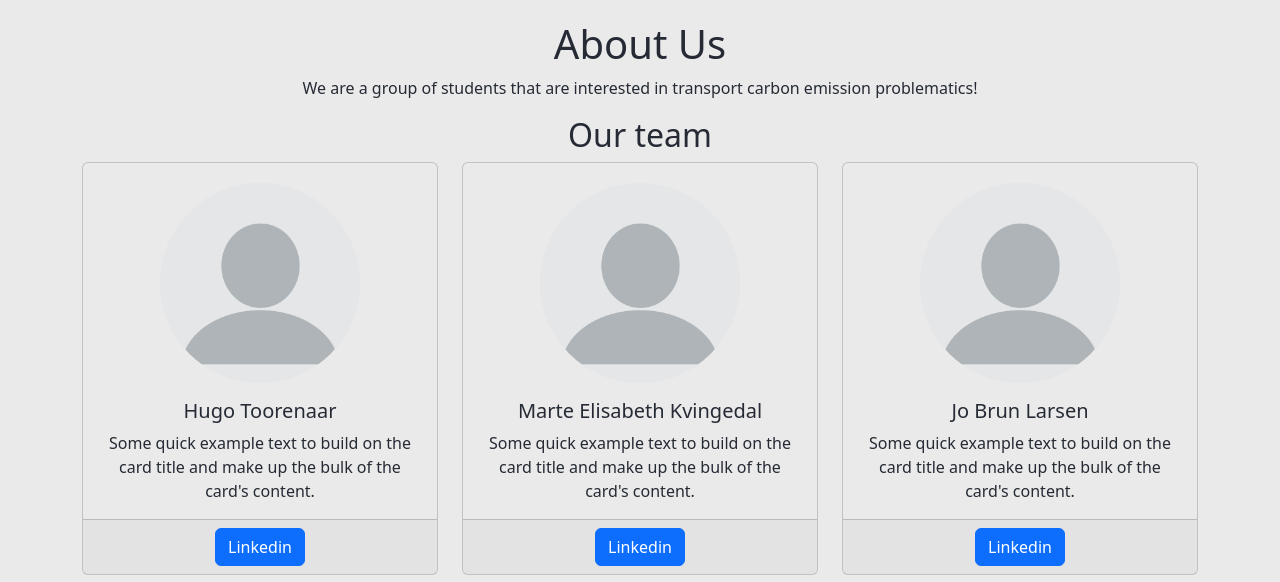
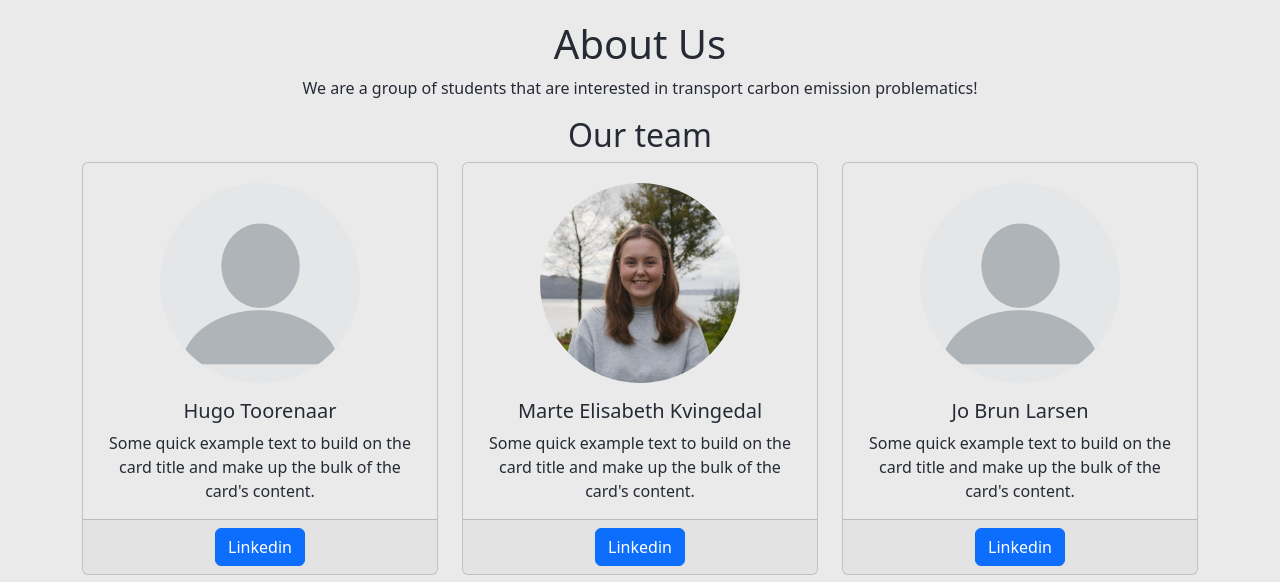
Before and after one commit to JanisReboul34/FOR19Shared, a Flask app: page /about in a window 1280 px wide. Shown: the part 76-658 px from the top of the page. Run offline with Flask 3, Linux system fonts and the light colour scheme.

Commit message:
Update about.html

```diff
--- a/FOR19-main/templates/about.html
+++ b/FOR19-main/templates/about.html
@@ -29,7 +29,7 @@
     <div class="col">
       <div class="card h-100">
         <div class="ratio ratio-1x1 rounded-circle overflow-hidden">
-          <img src="{{url_for('static', filename='./images/noimg.webp')}}" class="card-img-top img-cover" alt="dev2">
+          <img src="{{url_for('static', filename='./images/Uten navn.jpg')}}" class="card-img-top img-cover" alt="dev2">
         </div>
         <div class="card-body">
           <h5 class="card-title">Marte Elisabeth Kvingedal</h5>
```
